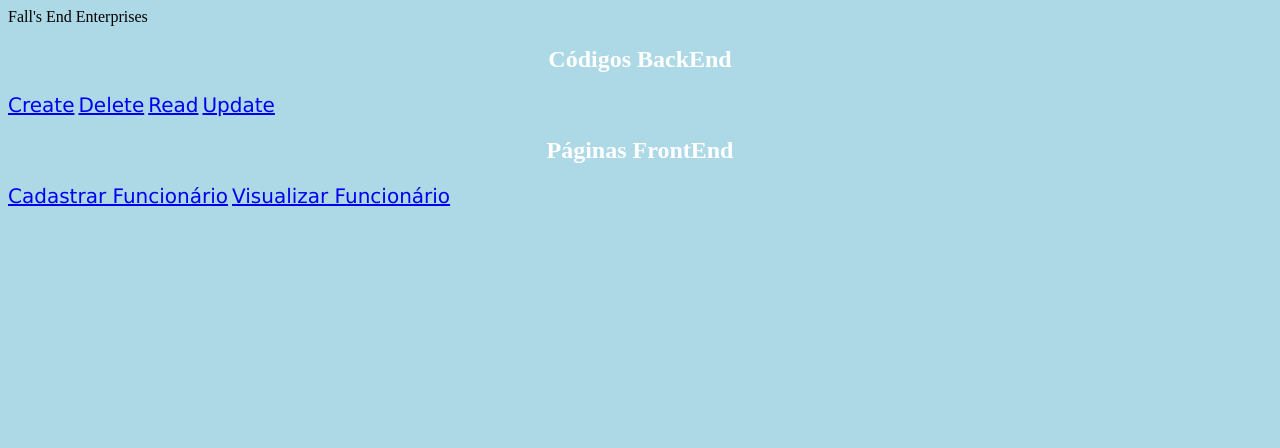
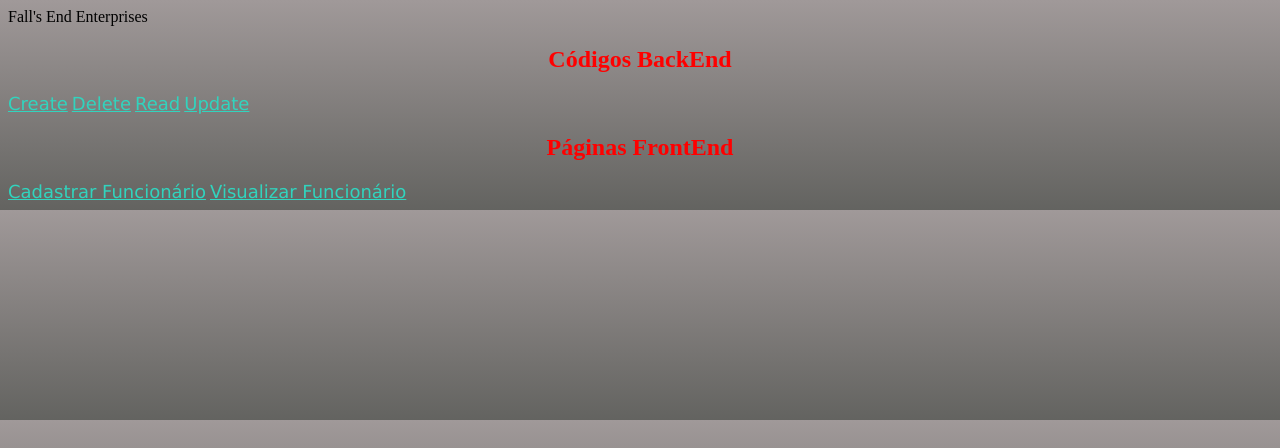
Before and after one commit to Nasvad/employee, a PHP site: page / in a window 1280 px wide. Shown: the top 448 px of the page. Run offline with PHP 8.4, Linux system fonts and the light colour scheme.

Commit message:
more bug fixes and FX updates

```diff
--- a/css/index.css
+++ b/css/index.css
@@ -1,13 +1,20 @@
 body {
-    background-color: lightblue;
+    background-image: linear-gradient(rgb(160, 153, 153), rgb(99, 99, 96));
+  }
+  echo{
+    font-family: Impact, Haettenschweiler, 'Arial Narrow Bold', sans-serif;
+    font-size: 40px;
+    text-align: left;
   }
 
   h2 {
-    color: white;
+    color: rgb(255, 0, 0);
     text-align: center;
   }
 
   a {
     font-family: verdana;
-    font-size: 20px;
+    font-size: 18px;
+    text-align: center;
+    color: rgb(49, 212, 190);
   }
```
Also changed, not shown: crud/read.php (+4 -4 lines).
